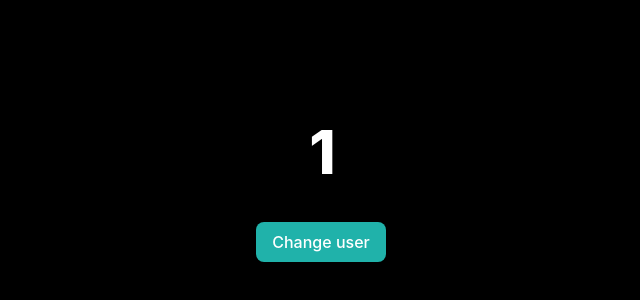
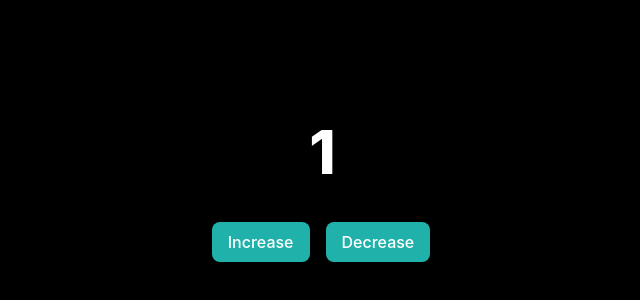
Before and after one commit to mauryasuryakant/React, a React (Vite) app in the folder PtsRj/: page / in a window 1280 px wide. Shown: the part 208-508 px from the top of the page, without its empty margins (319-959 px from the left). Built offline with nearby package versions, Linux system fonts and the light colour scheme.

Commit message:
added decrease button as well and made UI for it

```diff
--- a/PtsRj/src/App.jsx
+++ b/PtsRj/src/App.jsx
@@ -3,20 +3,32 @@ import { useState } from "react";
 const App = () => {
   const [counter, setCounter] = useState(1);
 
-  const runCounter = () => {
+  const IncreaseCount = () => {
     setCounter(counter + 1);
+  };
+  const DecreaseCount = () => {
+    setCounter(counter - 1);
   };
 
   return (
     <main className="bg-black h-screen text-[#ffffff] p-10 flex justify-center items-center flex-col">
+      <div className="flex" >
       <h1 className="text-6xl font-extrabold tracking-tighter pb-10">{counter}</h1>
-
+      </div>
+      <div className="flex gap-4">
       <button
-        onClick={runCounter}
+        onClick={IncreaseCount}
         className="bg-[#20B2AA] hover:bg-[#4b8885] text-white font-medium py-2 px-4 rounded-lg transition colors duration-200"
       >
-        Change user
+        Increase
       </button>
+      <button
+        onClick={DecreaseCount}
+        className="bg-[#20B2AA] hover:bg-[#4b8885] text-white font-medium py-2 px-4 rounded-lg transition colors duration-200"
+      >
+        Decrease
+      </button>
+      </div>
     </main>
   );
 };
```
